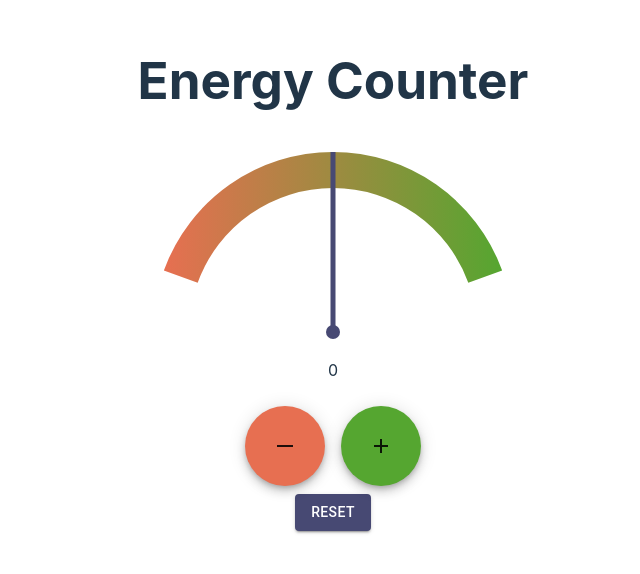
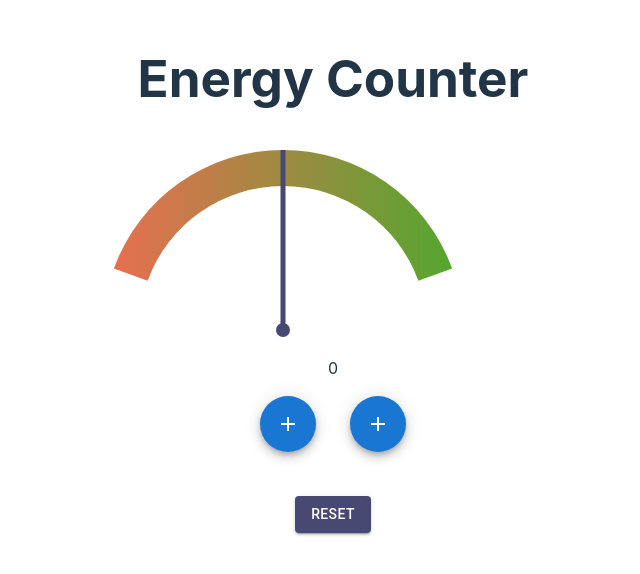
Before and after one commit to tomgame984/The-Neurons, a React (Vite) app in the folder Frontend/: page /Dashboard in a window 1280 px wide. Shown: the part 126-700 px from the top of the page, without its empty margins (307-947 px from the left). Built offline with nearby package versions, Linux system fonts and the light colour scheme.

Commit message:
changed buttons, not quite done yet

```diff
--- a/Frontend/src/components/Buttons.jsx
+++ b/Frontend/src/components/Buttons.jsx
@@ -1,45 +1,68 @@
 import React, { useState } from "react";
-import Fab from '@mui/material/Fab';
-import AddIcon from '@mui/icons-material/Add';
-import HorizontalRoleIcon from '@mui/icons-material/HorizontalRule';
+import Fab from "@mui/material/Fab";
+import AddIcon from "@mui/icons-material/Add";
+import HorizontalRoleIcon from "@mui/icons-material/HorizontalRule";
+import SpeedDial from '@mui/material/SpeedDial';
+import SpeedDialIcon from '@mui/material/SpeedDialIcon';
+import SpeedDialAction from '@mui/material/SpeedDialAction';
+import FileCopyIcon from '@mui/icons-material/FileCopyOutlined';
+import SaveIcon from '@mui/icons-material/Save';
+import PrintIcon from '@mui/icons-material/Print';
+import ShareIcon from '@mui/icons-material/Share';
 import Box from '@mui/material/Box';
 
+const actions = [
+    { icon: <FileCopyIcon />, name: 'Copy' },
+    { icon: <SaveIcon />, name: 'Save' },
+    { icon: <PrintIcon />, name: 'Print' },
+    { icon: <ShareIcon />, name: 'Share' },
+  ];
 
 const Buttons = (props) => {
-
-    const incrementCounter=() => {
-        if (props.count <= 9){
-        props.setCount(props.count + 1)
+  const incrementCounter = () => {
+    if (props.count <= 9) {
+      props.setCount(props.count + 1);
     }
   };
 
-
-    const decrementCounter=() => {
-        if (props.count >= -9){
-        props.setCount(props.count - 1)
+  const decrementCounter = () => {
+    if (props.count >= -9) {
+      props.setCount(props.count - 1);
     }
   };
   return (
-        <div role="power-buttons" >
-        <Box sx={{ '& > :not(style)': { m: 1 } }}>
-        <Fab
-        data-testid="button-test-down"
-        color="#E76F51"
-        aria-label="subtract"
-        onClick={decrementCounter}
-        sx={{backgroundColor: '#E76F51', width: '80px', height: '80px' }}
+    <div role="power-buttons">
+      <Box sx={{height:"100px", width:"600px", flexGrow:1}}>
+      <SpeedDial
+          ariaLabel="SpeedDial basic example"
+          sx={{ Color: "#55a630", display: "inline-block", marginRight:"-150px"}}
+          icon={<SpeedDialIcon />}
+          direction="left"
         >
-        <HorizontalRoleIcon />
-        </Fab>
-        <Fab data-testid="button-test-up"
-        aria-label="add"
-        onClick={incrementCounter}
-        sx={{ backgroundColor: '#55a630', width: '80px', height: '80px' }}
+          {actions.map((action) => (
+            <SpeedDialAction
+              key={action.name}
+              icon={action.icon}
+              tooltipTitle={action.name}
+            />
+          ))}
+        </SpeedDial>
+        <SpeedDial
+          ariaLabel="SpeedDial basic example"
+          sx={{ Color: "#55a630", display: "inline-block"}}
+          icon={<SpeedDialIcon />}
+          direction="right"
         >
-        <AddIcon />
-        </Fab>
+          {actions.map((action) => (
+            <SpeedDialAction
+              key={action.name}
+              icon={action.icon}
+              tooltipTitle={action.name}
+            />
+          ))}
+        </SpeedDial>
       </Box>
     </div>
   );
-}
+};
 export default Buttons;
--- a/Frontend/src/components/Gauge.jsx
+++ b/Frontend/src/components/Gauge.jsx
@@ -36,7 +36,7 @@ function Gauge(props) {
       <GaugeContainer
         valueMin={-10}
         valueMax={10}
-        width={400}
+        width={500}
         height={200}
         startAngle={-70}
         endAngle={70}
--- a/Frontend/src/pages/Dashboard.jsx
+++ b/Frontend/src/pages/Dashboard.jsx
@@ -2,18 +2,19 @@ import React, { useState } from "react";
 import Gauge from "../components/Gauge"; // Add missing import statement for Gague component
 import Buttons from "../components/Buttons";
 import ResetButton from "../components/ResetButton";
+import { Container } from "@mui/material";
 
 export const Dashboard = () => {
   const [count, setCount] = useState(0);
 
   return (
-    <>
+    <Container sx={{justifyContent:"center"}}>
       <div>
         <h1>Energy Counter</h1>
         <Gauge setCount={setCount} count={count} />
-        <Buttons setCount={setCount} count={count} />
+        <Buttons/>
         <ResetButton setCount={setCount} />
       </div>
-    </>
+    </Container>
   );
 };
```
Lines whose indentation alone changed are shown as unchanged.
